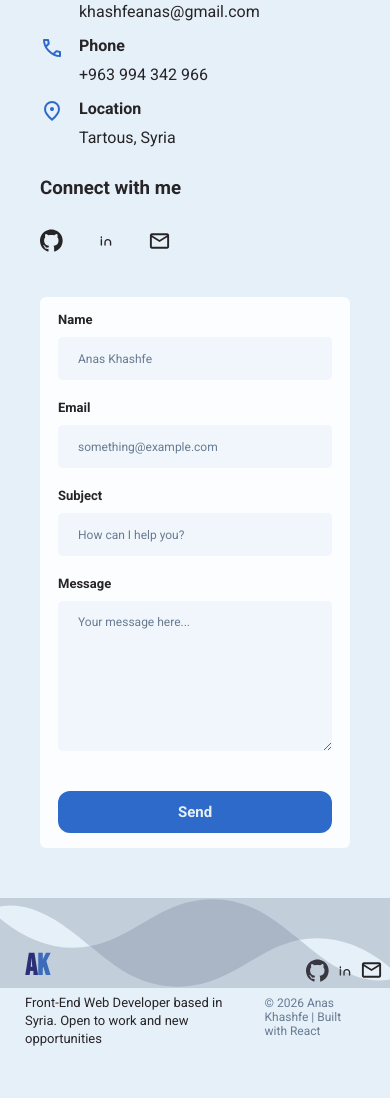
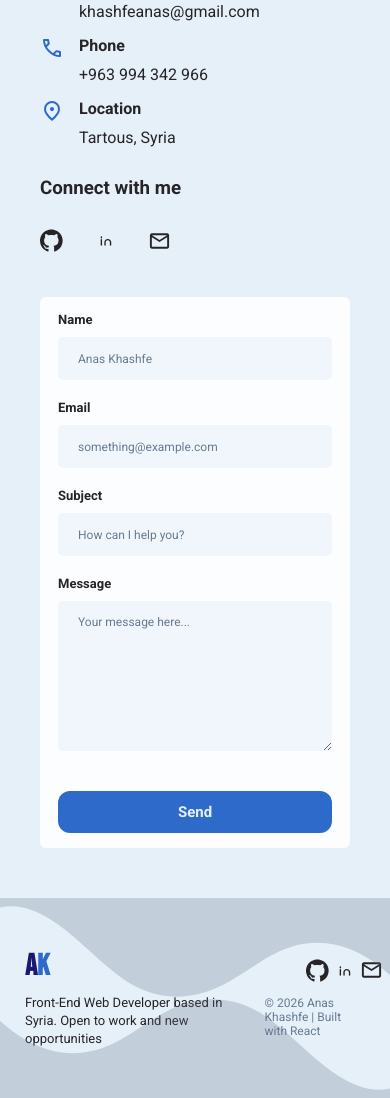
Before and after one commit to AnasKhashfe/Portfolio, a React (Vite) app: page / in a window 390 px wide. Shown: the part 2418-3516 px from the top of the page. Built offline with nearby package versions, Linux system fonts and the light colour scheme; no server answers; the database is empty.

Commit message:
modify the footer wave background

```diff
--- a/src/components/layout/Footer/Footer.css
+++ b/src/components/layout/Footer/Footer.css
@@ -61,7 +61,7 @@
 }
 .custom-shape-divider-top-1774820530 {
     position: absolute;
-    top: 0;
+    bottom: 0;
     left: 0;
     width: 100%;
     overflow: hidden;
@@ -73,7 +73,7 @@
     position: relative;
     display: block;
     width: calc(105% + 1.3px);
-    height: 180px;
+    height: 120px;
 }
 
 .custom-shape-divider-top-1774820530 .shape-fill {
@@ -84,10 +84,10 @@
 
 @media(max-width:750px) {
     .custom-shape-divider-top-1774820529 svg {
-        height: 90px;
+        height: 100px;
     }
     .custom-shape-divider-top-1774820530 svg {
-        height: 90px;
+        height: 100px;
     }
 
 }
```
